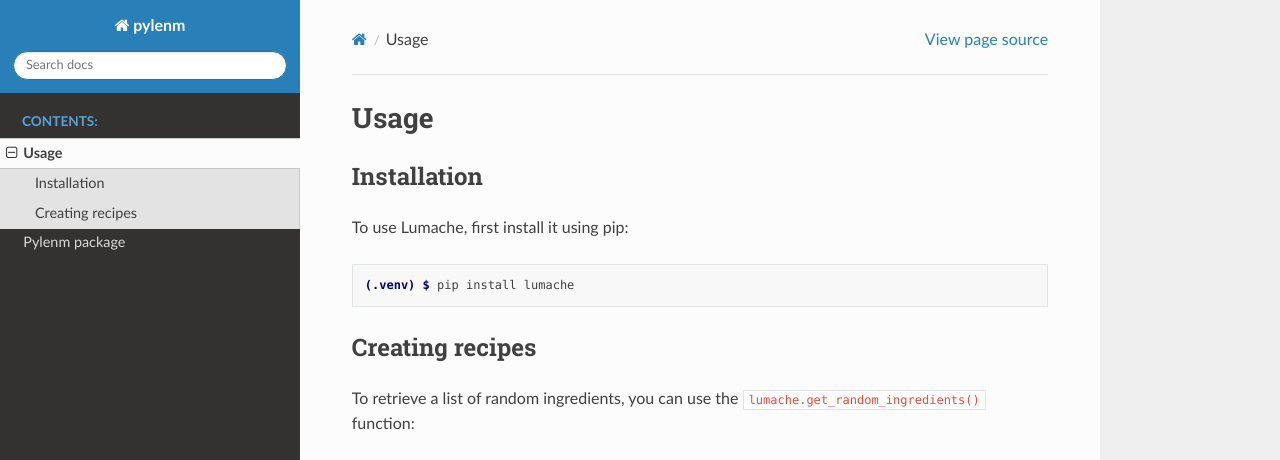
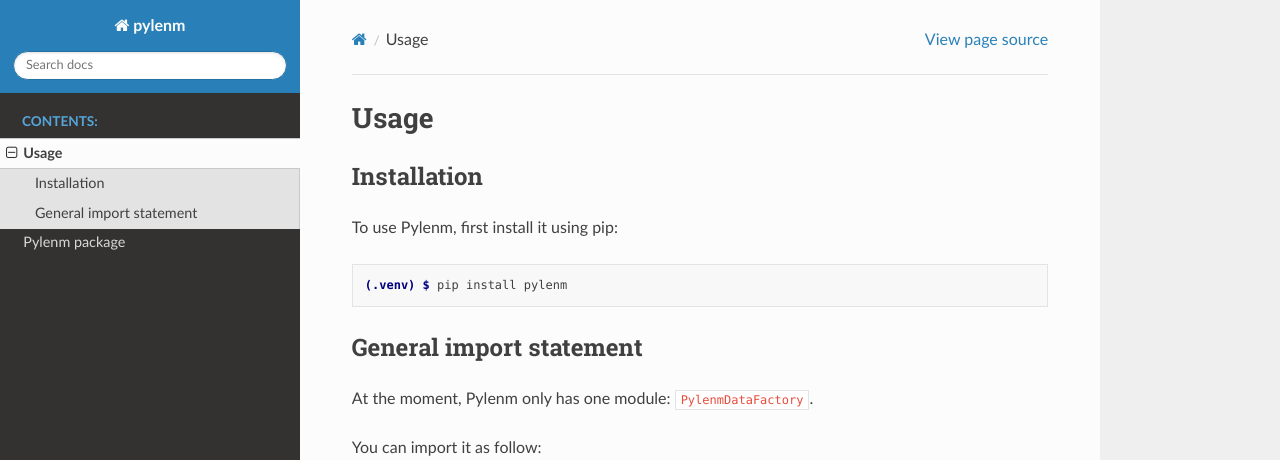
Before and after one commit to AurelienMeray/pylenm, a Sphinx documentation site: the page built from docs/source/usage.rst, in a window 1280 px wide and 1095 px high. Shown: the top 460 px of the window. Built offline with Sphinx 7.4.7 and the Read the Docs theme 2.0.0, drawn with Linux system fonts in a browser that asks for light colours; pages that are not in the unit, such as notebooks, are missing from menus; some of the changed text lies outside the part shown; grey boxes are pictures that could not be loaded.

Commit message:
updated usage file

```diff
--- a/docs/source/usage.rst
+++ b/docs/source/usage.rst
@@ -6,28 +6,25 @@
 Installation
 ------------
 
-To use Lumache, first install it using pip:
+To use Pylenm, first install it using pip:
 
 .. code-block:: console
 
-   (.venv) $ pip install lumache
+   (.venv) $ pip install pylenm
 
-Creating recipes
+General import statement
 ----------------
 
-To retrieve a list of random ingredients,
-you can use the ``lumache.get_random_ingredients()`` function:
+At the moment, Pylenm only has one module: ``PylenmDataFactory``.
 
-.. autofunction:: lumache.get_random_ingredients
+You can import it as follow:
 
-The ``kind`` parameter should be either ``"meat"``, ``"fish"``,
-or ``"veggies"``. Otherwise, :py:func:`lumache.get_random_ingredients`
-will raise an exception.
+>>> import pylenm
+>>> pylenm.__version__
+'0.1.13.13'
 
-.. autoexception:: lumache.InvalidKindError
+You can start using pylenm by passing your dataset into ``PylenmDataFactory``:
 
-For example:
-
->>> import lumache
->>> lumache.get_random_ingredients()
-['shells', 'gorgonzola', 'parsley']
+>>> data = pd.read_csv(PATH)
+>>> pylenm_df = pylenm.PylenmDataFactory(data)
+Successfully imported the data!
```
Also changed, not shown: 1 other file.
